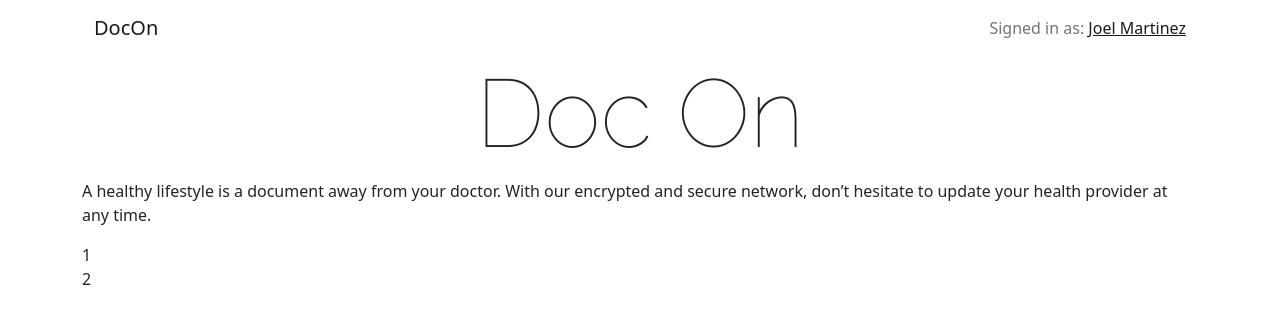
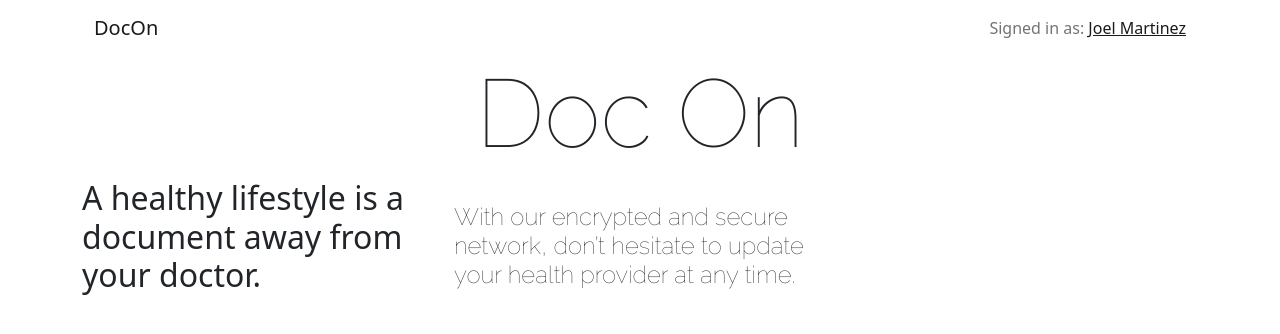
Before and after one commit to KKanda900/HackRU2022, a React (Create React App) app in the folder docon/: page / in a window 1280 px wide. Shown: the top 334 px of the page. Built offline with nearby package versions, Linux system fonts and the light colour scheme; no server answers.

Commit message:
adding homepage text

```diff
--- a/docon/src/components/HomePage/HomePage.jsx
+++ b/docon/src/components/HomePage/HomePage.jsx
@@ -13,8 +13,6 @@ export default function HomePage() {
             </div>
             <div class='content-start'>
                 <PitchText />
-                <div>1</div>
-                <div>2</div>
             </div>
         </Container>
     )
--- a/docon/src/components/HomePage/PitchText.jsx
+++ b/docon/src/components/HomePage/PitchText.jsx
@@ -2,8 +2,10 @@ import React from 'react'
 
 export default function PitchText() {
     return (
-        <p text-left>
-            A healthy lifestyle is a document away from your doctor. With our encrypted and secure network, don’t hesitate to update your health provider at any time.
-        </p>
+
+        <div class="grid grid-flow-row-dense grid-cols-3 grid-rows-3 ...">
+            <h2>A healthy lifestyle is a document away from your doctor. </h2>
+            <h4 class="font-railway col-span-1 pt-6"> With our encrypted and secure network, don’t hesitate to update your health provider at any time.</h4>
+        </div>
     )
 }
```
Also changed, not shown: docon/src/components/HomePage/style.css (deleted).
